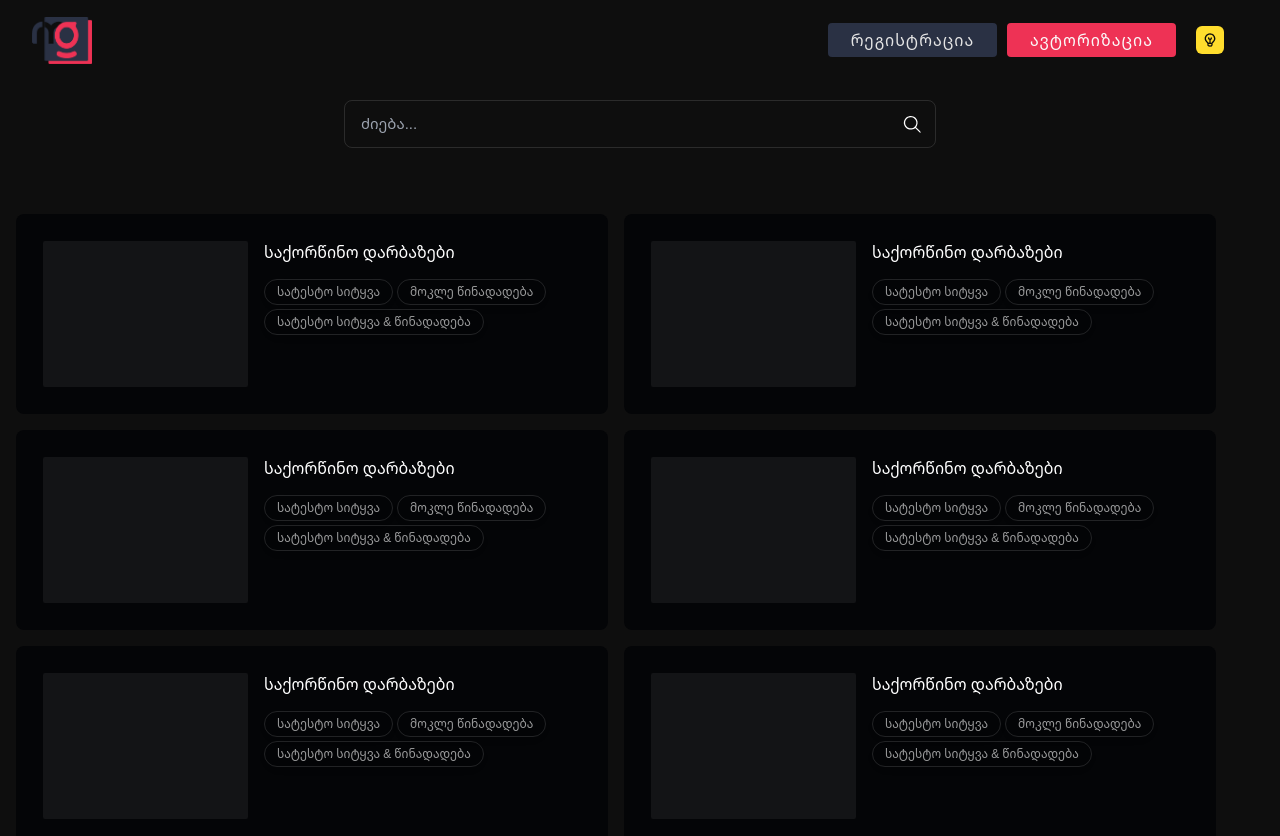
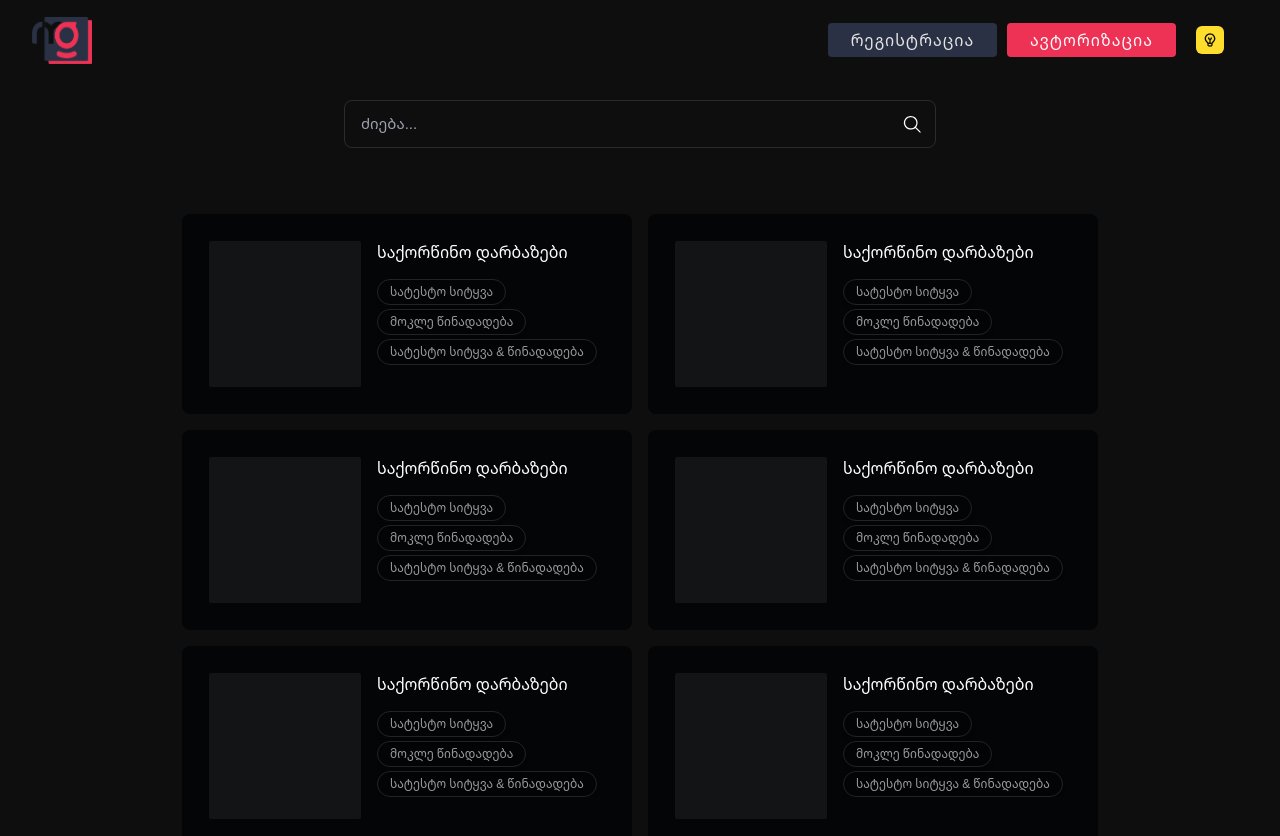
Before and after one commit to mchedlo14/mg, a React (Vite) app in the folder react/: page /info in a window 1280 px wide. Shown: the top 836 px of the page. Built offline with nearby package versions, Linux system fonts and the light colour scheme; no server answers.

Commit message:
nav fixed

```diff
--- a/react/src/components/boxes/infoBox.jsx
+++ b/react/src/components/boxes/infoBox.jsx
@@ -1,6 +1,8 @@
-import { Link } from "react-router-dom";
+import { Link, useNavigate } from "react-router-dom";
 
 function InfoBoxLong() {
+    const navigate = useNavigate();
+
     return (
         <div
             className="info_box_long"
--- a/react/src/components/layout/Rootlayout.jsx
+++ b/react/src/components/layout/Rootlayout.jsx
@@ -81,7 +81,7 @@ function RootLayout() {
 
                             <div className="home-button-wrapper">
                                 {location && location.pathname === "/jobs" && (
-                                    <button onClick={() => navigate("")}>
+                                    <button onClick={() => navigate("addjobs")}>
                                         ვაკანსიის დამატება
                                     </button>
                                 )}
@@ -92,9 +92,7 @@ function RootLayout() {
                                             location.pathname === "/info" && (
                                                 <div
                                                     className="add_informations"
-                                                    onClick={() =>
-                                                        navigate("addjobs")
-                                                    }
+                                                    onClick={() => navigate("")}
                                                 >
                                                     <img
                                                         src={uploadIcon}
--- a/react/src/pages/all_category/AllCategory.scss
+++ b/react/src/pages/all_category/AllCategory.scss
@@ -36,8 +36,23 @@
     // width: 100%;
     min-height: 500px;
     margin: 50px auto;
-    display: flex;
-    flex-wrap: wrap;
+    // display: flex;
+    display: grid;
+    // grid-template-columns: 1fr 1fr 1fr;
+    grid-template-columns: repeat(auto-fill, 591px);
+    // flex-wrap: wrap;
+    justify-content: center;
     gap: 16px;
     padding: 16px;
+    @media (max-width: 1850px) {
+        grid-template-columns: repeat(auto-fill, 450px);
+    }
+
+    @media (max-width: 950px) {
+        grid-template-columns: repeat(auto-fill, 90%);
+    }
+    @media (max-width: 400px) {
+        padding: 0px;
+        grid-template-columns: repeat(auto-fill, 95%);
+    }
 }
--- a/react/src/styles/_components.scss
+++ b/react/src/styles/_components.scss
@@ -170,8 +170,8 @@
     background: $input_red_bg !important;
 }
 .info_box_long {
-    width: 592px;
-    // min-width: 265px;
+    // width: 592px;
+    // min-width: 450px;
     height: 200px;
     display: flex;
     gap: 16px;
@@ -218,6 +218,7 @@
             display: flex;
             flex-wrap: wrap;
             gap: 4px;
+            overflow: auto;
             a {
                 border: 1px solid rgba(255, 255, 255, 0.12);
                 filter: drop-shadow(0px 4px 4px rgba(0, 0, 0, 0.25));
```
